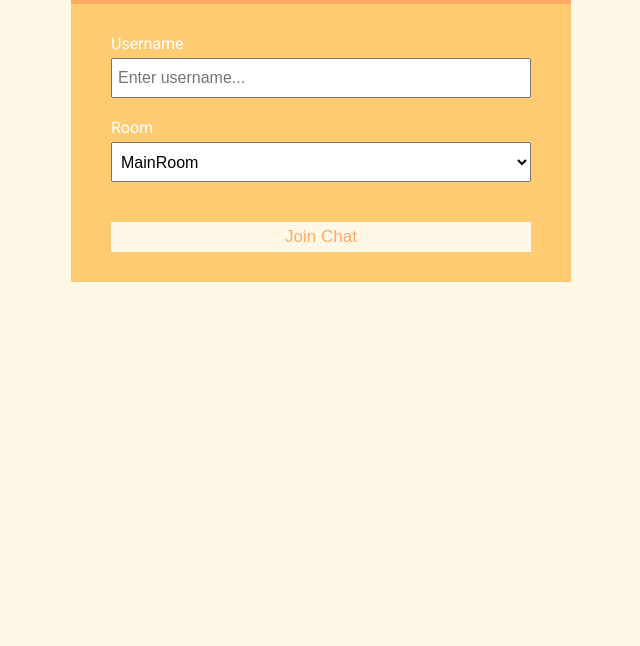
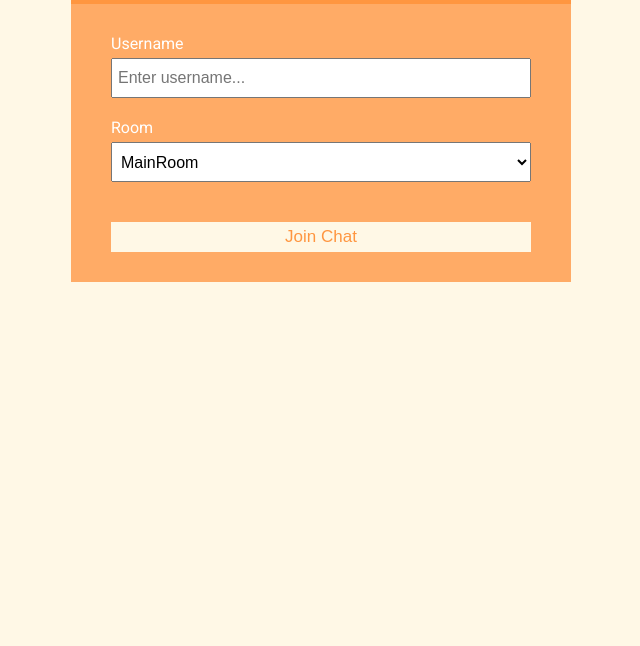
Before and after one commit to sonny-maan/NodeJsChatRoom, a website: page public/index.html in a window 1280 px wide. Shown: the part 154-800 px from the top of the page, without its empty margins (319-959 px from the left). Drawn offline with Linux system fonts and the light colour scheme.

Commit message:
updated colorscheme

```diff
--- a/public/css/style.css
+++ b/public/css/style.css
@@ -1,8 +1,8 @@
 @import url('https://fonts.googleapis.com/css?family=Roboto&display=swap');
 
 :root {
-	--dark-color-a: #ffab66;
-	--dark-color-b: #ffcc73;
+	--dark-color-a: #ff9640;
+	--dark-color-b: #ffab66;
 	--light-color: #fff8e6;
 	--success-color: #5cb85c;
 	--error-color: #d9534f;
```
